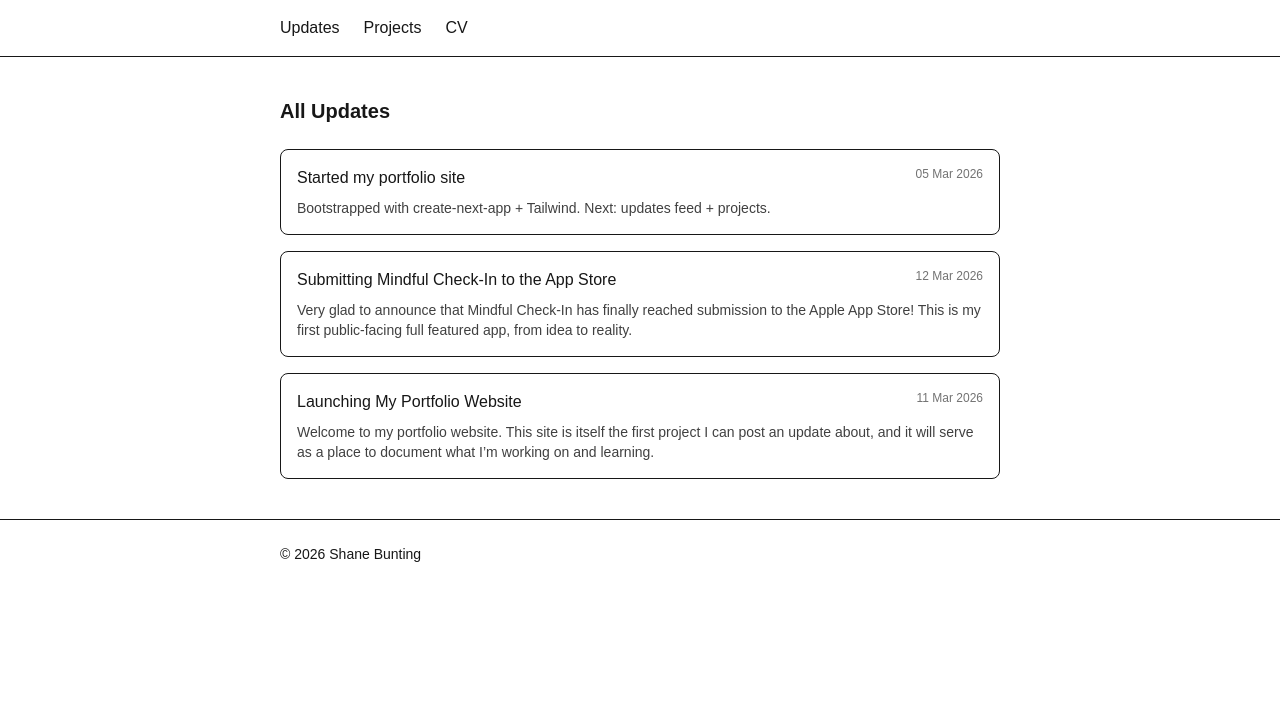
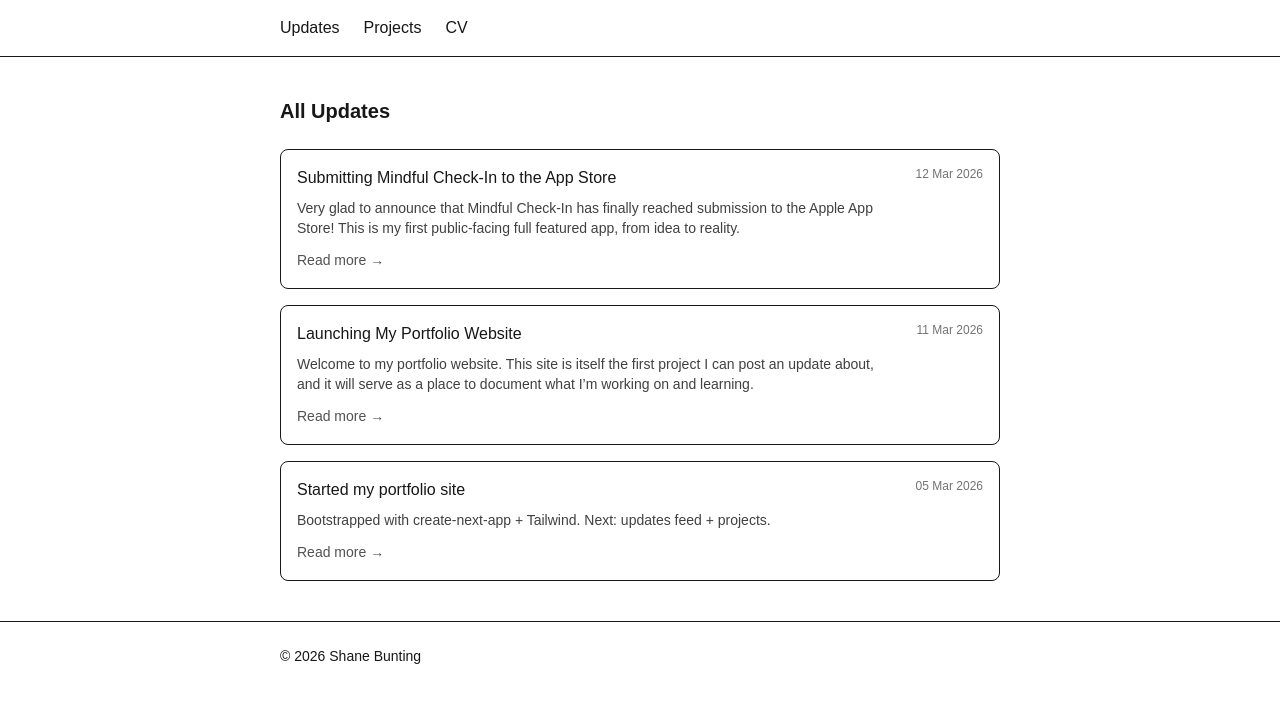
Before and after one commit to SB1501/sb-portfolio, a Next.js app: page /updates in a window 1280 px wide. Shown: the top 702 px of the page. Built offline with nearby package versions, Linux system fonts and the light colour scheme.

Commit message:
Added post detail page to show full posts

```diff
--- /dev/null
+++ b/app/updates/[slug]/page.tsx
@@ -0,0 +1,49 @@
+import fs from "fs";
+import path from "path";
+import matter from "gray-matter";
+import { remark } from "remark";
+import html from "remark-html";
+import { notFound } from "next/navigation";
+
+const UPDATES_DIR = path.join(process.cwd(), "content", "updates");
+
+export async function generateStaticParams() {
+    const files = fs.readdirSync(UPDATES_DIR);
+
+    return files
+        .filter((file) => file.endsWith(".md"))
+        .map((file) => ({
+            slug: file.replace(/\.md$/, ""),
+        }));
+}
+
+export default async function UpdatePage({
+    params,
+}: {
+    params: Promise<{ slug: string }>;
+}) {
+    const { slug } = await params;
+
+    const fullPath = path.join(UPDATES_DIR, `${slug}.md`);
+
+    if (!fs.existsSync(fullPath)) {
+        notFound();
+    }
+
+    const raw = fs.readFileSync(fullPath, "utf8");
+    const parsed = matter(raw);
+
+    const processed = await remark().use(html).process(parsed.content);
+    const contentHtml = processed.toString();
+
+    return (
+        <main className="mx-auto max-w-3xl px-6 py-10">
+            <article className="prose prose-neutral max-w-none">
+                <h1>{parsed.data.title}</h1>
+                <p className="text-sm text-neutral-500">{parsed.data.date}</p>
+
+                <div dangerouslySetInnerHTML={{ __html: contentHtml }} />
+            </article>
+        </main>
+    );
+}
--- a/app/updates/page.tsx
+++ b/app/updates/page.tsx
@@ -1,3 +1,4 @@
+import Link from "next/link";
 import { getUpdates } from "@/lib/updates";
 
 function formatDate(date: string) {
@@ -18,16 +19,28 @@ export default function UpdatesPage() {
             <ul className="mt-6 space-y-4">
                 {updates.map((u) => (
                     <li key={u.slug} className="border rounded-lg p-4">
-                        <div className="flex justify-between">
-                            <h2 className="font-medium">{u.title}</h2>
-                            <time className="text-xs text-neutral-500">
+                        <div className="flex justify-between gap-4">
+                            <div>
+                                <Link href={`/updates/${u.slug}`}>
+                                    <h2 className="font-medium hover:underline">{u.title}</h2>
+                                </Link>
+
+                                {u.excerpt && (
+                                    <p className="mt-2 text-sm text-neutral-700">{u.excerpt}</p>
+                                )}
+
+                                <Link
+                                    href={`/updates/${u.slug}`}
+                                    className="mt-3 inline-block text-sm text-neutral-600 hover:underline"
+                                >
+                                    Read more →
+                                </Link>
+                            </div>
+
+                            <time className="text-xs text-neutral-500 whitespace-nowrap">
                                 {formatDate(u.date)}
                             </time>
                         </div>
-
-                        {u.excerpt && (
-                            <p className="mt-2 text-sm text-neutral-700">{u.excerpt}</p>
-                        )}
                     </li>
                 ))}
             </ul>
--- a/lib/updates.ts
+++ b/lib/updates.ts
@@ -42,6 +42,6 @@ export function getUpdates(): Update[] {
     });
 
     // newest first (ISO date strings sort correctly)
-    updates.sort((a, b) => b.date.localeCompare(a.date));
-    return updates;
+    return updates.sort((a, b) => new Date(b.date).getTime() - new Date(a.date).getTime()
+    );
 }
```
